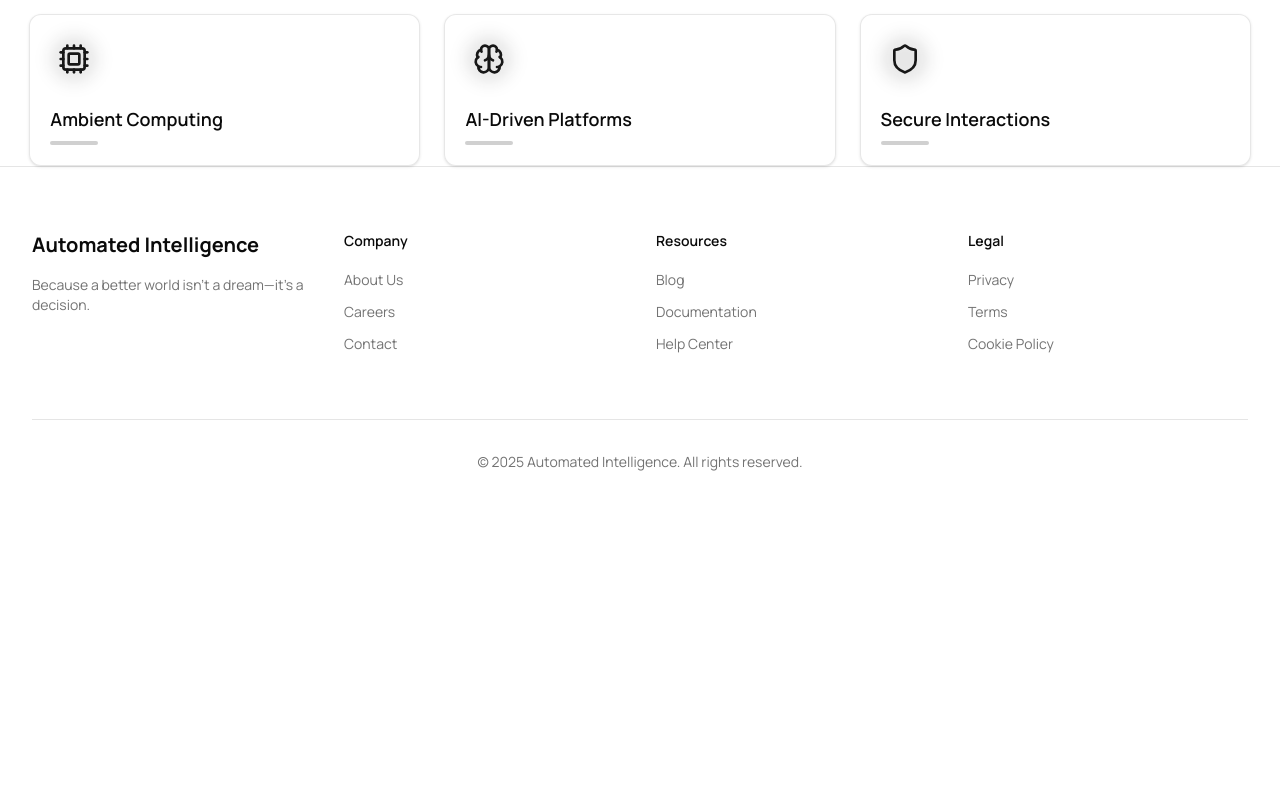
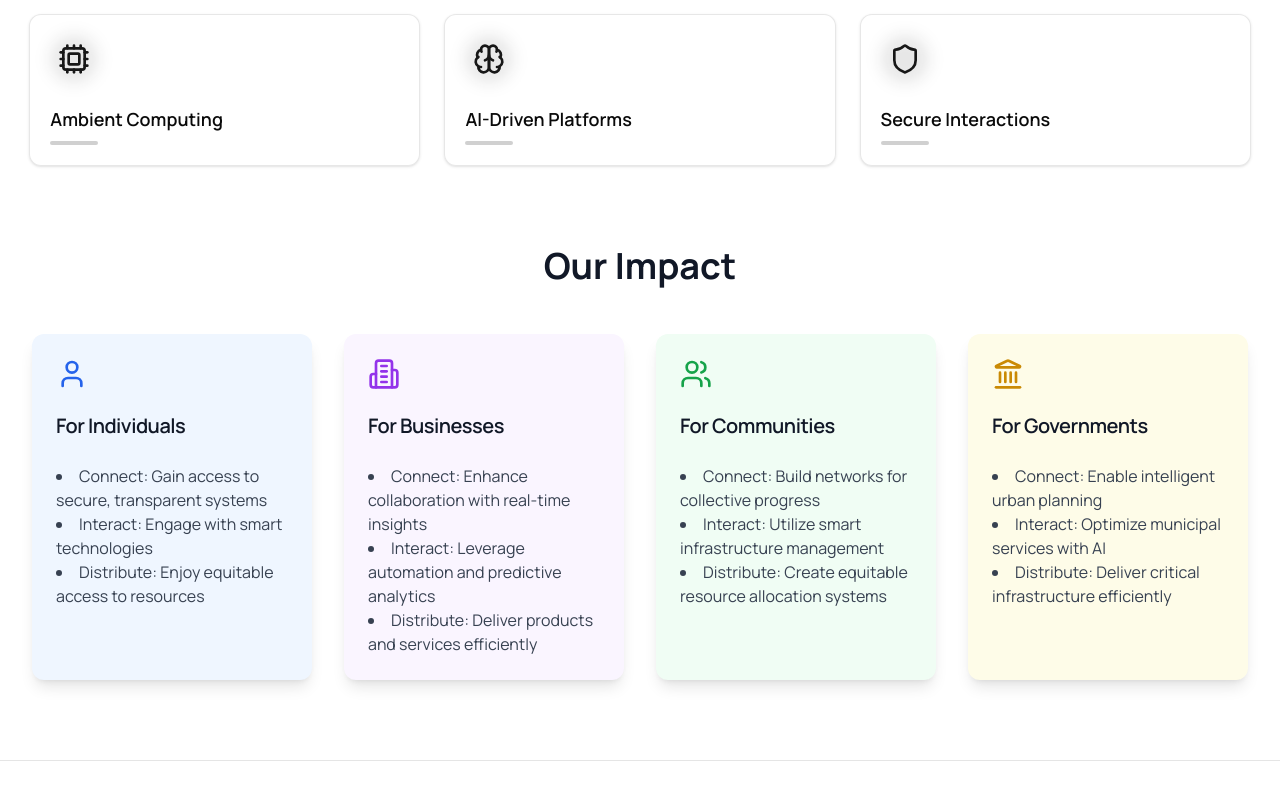
Before and after one commit to whoisrobb/automatedi, a Next.js app: page / in a window 1280 px wide. Shown: the part 1982-2782 px from the top of the page. Before the commit the page ends 2518 px from the top, so only its background shows below. Built offline with nearby package versions, Linux system fonts and the light colour scheme.

Commit message:
feat: Add Impact section to showcase community benefits and integrate into the homepage layout

```diff
--- a/src/app/page.tsx
+++ b/src/app/page.tsx
@@ -1,6 +1,7 @@
 import About from "@/components/sections/about";
 import FeatureGrid from "@/components/sections/feature-grid";
 import Hero from "@/components/sections/hero";
+import Impact from "@/components/sections/impact";
 import Image from "next/image";
 
 export default function Home() {
@@ -9,6 +10,7 @@ export default function Home() {
       <Hero />
       <FeatureGrid />
       <About />
+      <Impact />
     </div>
   );
 }
--- /dev/null
+++ b/src/components/sections/impact.tsx
@@ -0,0 +1,66 @@
+import { Card, CardContent, CardHeader, CardTitle } from "@/components/ui/card"
+import { User, Building2, Users, Landmark } from "lucide-react"
+
+export default function Impact() {
+  return (
+    <section className="w-full py-20 bg-white">
+      <div className="container mx-auto px-4 sm:px-6 lg:px-8">
+        <h2 className="text-4xl font-bold text-center text-gray-900 mb-12">Our Impact</h2>
+        <div className="grid grid-cols-1 md:grid-cols-2 lg:grid-cols-4 gap-8">
+          <Card className="bg-blue-50 border-none shadow-lg hover:shadow-xl transition-shadow duration-300">
+            <CardHeader>
+              <User className="w-8 h-8 text-blue-600 mb-4" />
+              <CardTitle className="text-xl font-semibold text-gray-900">For Individuals</CardTitle>
+            </CardHeader>
+            <CardContent>
+              <ul className="list-disc list-inside text-gray-700">
+                <li>Connect: Gain access to secure, transparent systems</li>
+                <li>Interact: Engage with smart technologies</li>
+                <li>Distribute: Enjoy equitable access to resources</li>
+              </ul>
+            </CardContent>
+          </Card>
+          <Card className="bg-purple-50 border-none shadow-lg hover:shadow-xl transition-shadow duration-300">
+            <CardHeader>
+              <Building2 className="w-8 h-8 text-purple-600 mb-4" />
+              <CardTitle className="text-xl font-semibold text-gray-900">For Businesses</CardTitle>
+            </CardHeader>
+            <CardContent>
+              <ul className="list-disc list-inside text-gray-700">
+                <li>Connect: Enhance collaboration with real-time insights</li>
+                <li>Interact: Leverage automation and predictive analytics</li>
+                <li>Distribute: Deliver products and services efficiently</li>
+              </ul>
+            </CardContent>
+          </Card>
+          <Card className="bg-green-50 border-none shadow-lg hover:shadow-xl transition-shadow duration-300">
+            <CardHeader>
+              <Users className="w-8 h-8 text-green-600 mb-4" />
+              <CardTitle className="text-xl font-semibold text-gray-900">For Communities</CardTitle>
+            </CardHeader>
+            <CardContent>
+              <ul className="list-disc list-inside text-gray-700">
+                <li>Connect: Build networks for collective progress</li>
+                <li>Interact: Utilize smart infrastructure management</li>
+                <li>Distribute: Create equitable resource allocation systems</li>
+              </ul>
+            </CardContent>
+          </Card>
+          <Card className="bg-yellow-50 border-none shadow-lg hover:shadow-xl transition-shadow duration-300">
+            <CardHeader>
+              <Landmark className="w-8 h-8 text-yellow-600 mb-4" />
+              <CardTitle className="text-xl font-semibold text-gray-900">For Governments</CardTitle>
+            </CardHeader>
+            <CardContent>
+              <ul className="list-disc list-inside text-gray-700">
+                <li>Connect: Enable intelligent urban planning</li>
+                <li>Interact: Optimize municipal services with AI</li>
+                <li>Distribute: Deliver critical infrastructure efficiently</li>
+              </ul>
+            </CardContent>
+          </Card>
+        </div>
+      </div>
+    </section>
+  )
+}
```
